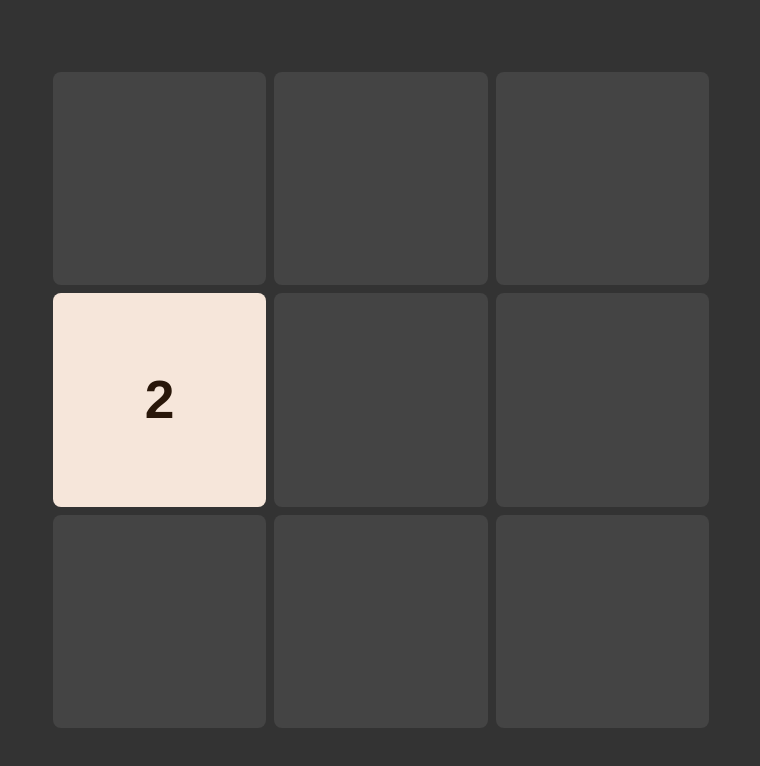
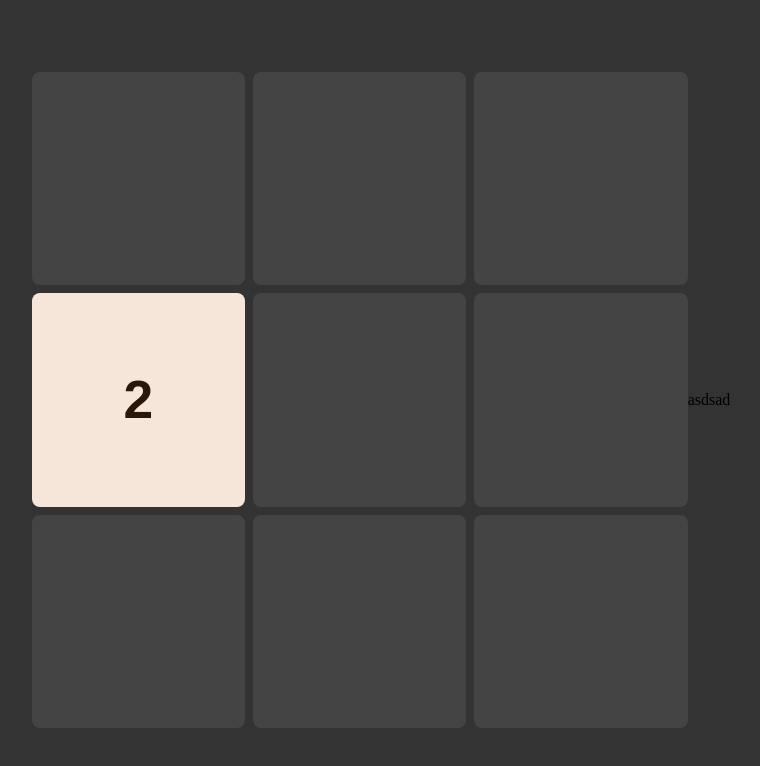
Before and after one commit to sysadminprimf/dushes.space, a plain HTML site: page index.html in a window 1280 px wide. Shown: the whole page, without its empty margins (259-1019 px from the left). Drawn offline with Linux system fonts and the light colour scheme.

Commit message:
first commit

```diff
--- a/index.html
+++ b/index.html
@@ -11,6 +11,7 @@
     <div class="gameboard">
 
     </div>
+    <test>asdsad</test>
     <script src="./js/script.js" type="module"></script>
 </body>
 </html>
```
